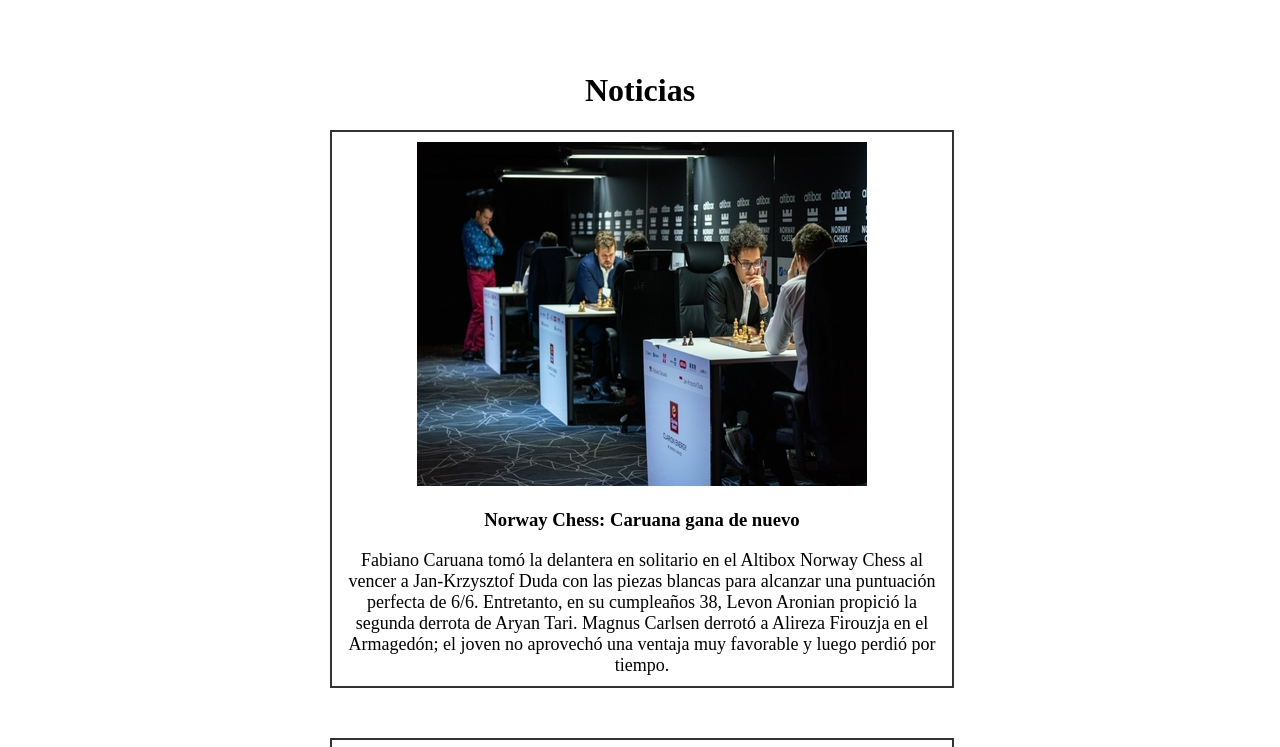
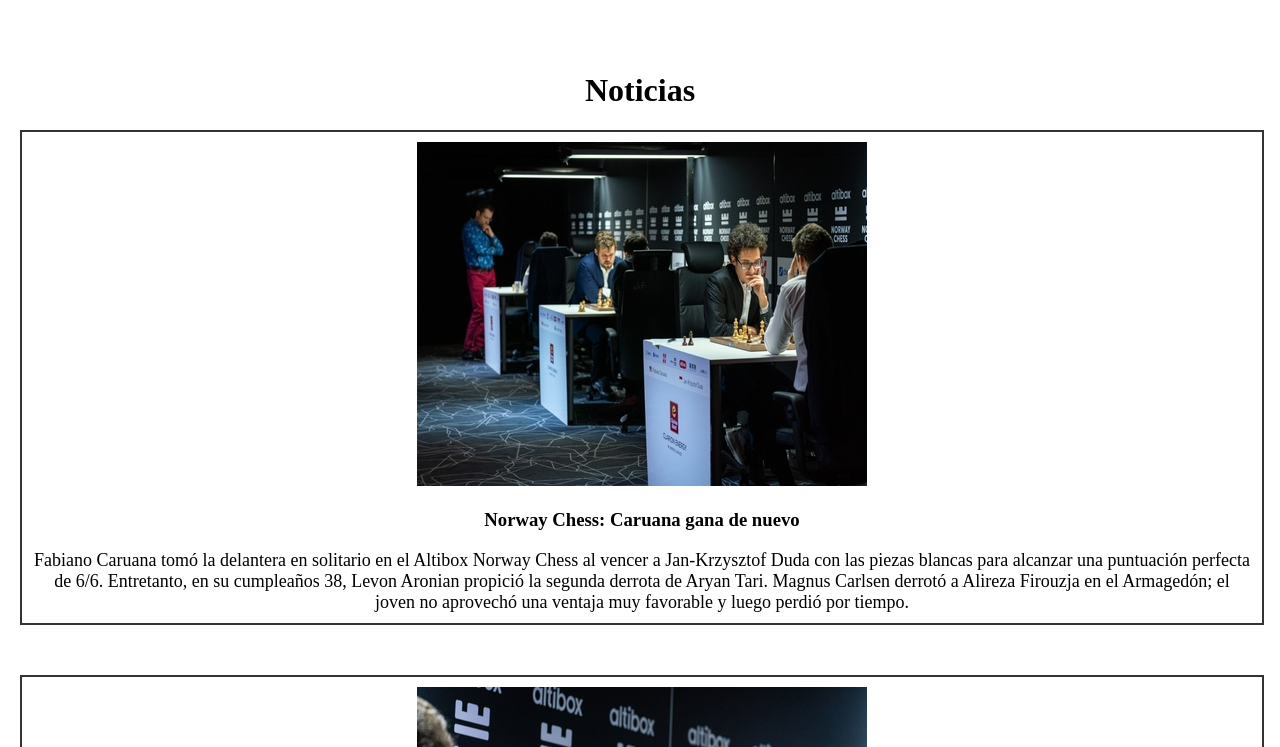
Before and after one commit to MDBVCoding/Ajedrez-Venezuela-One-Page, a plain HTML site: page index.html in a window 1280 px wide. Shown: the part 1620-2367 px from the top of the page. Drawn offline with Linux system fonts and the light colour scheme.

Commit message:
Update index.css

```diff
--- a/css/index.css
+++ b/css/index.css
@@ -169,9 +169,8 @@ body {
 
 article {
 	border: 2px solid #333;
-	height: 50%;
-	width: 50%;
-	margin-left: 25%;
+	height: 100%;
+	width: 100%;
 	margin-bottom: 50px;
 }
 
```
